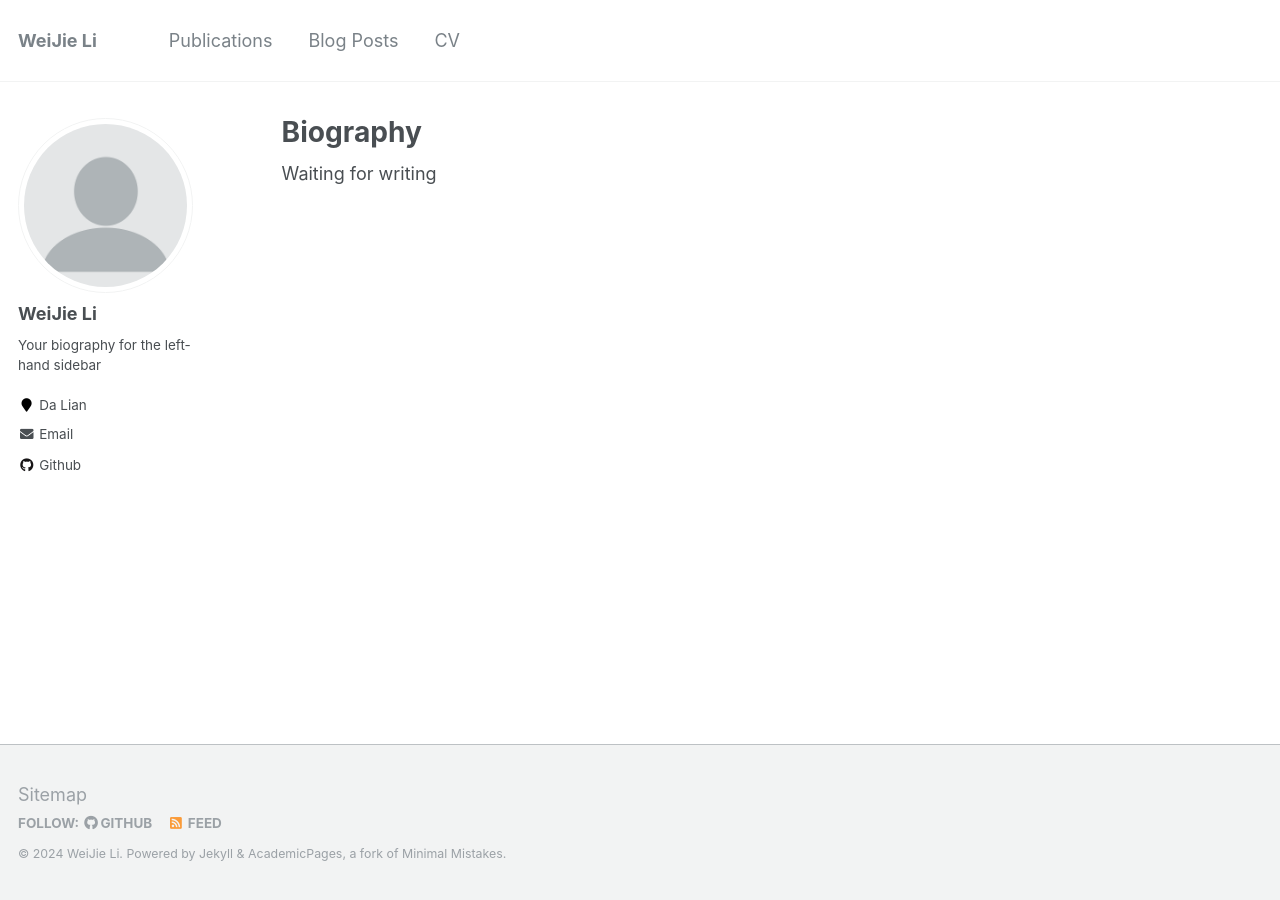
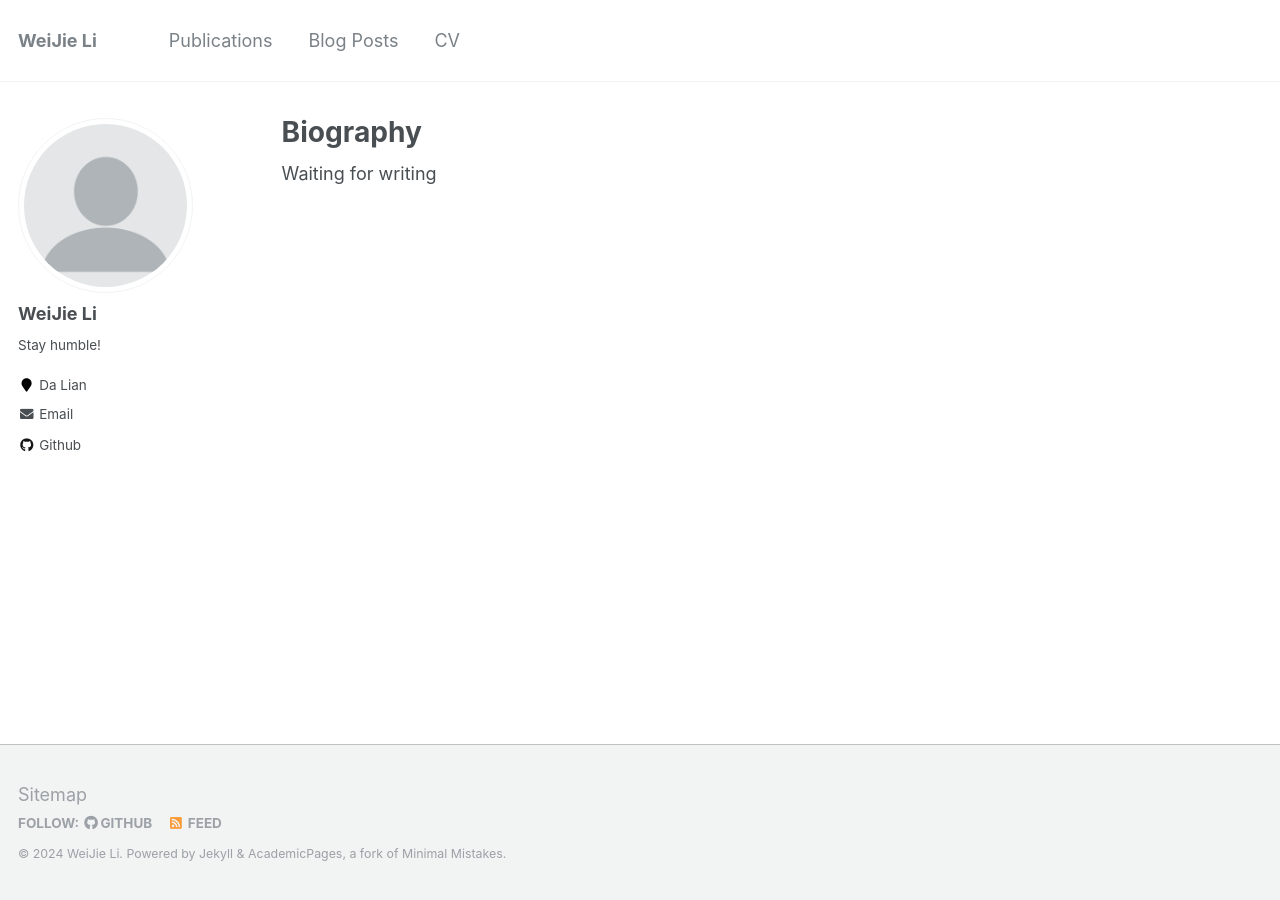
Before and after one commit to SilverBeats/Silverbeats.github.io, a Jekyll site: the page built from _pages/about.md, in a window 1280 px wide. Built offline with Jekyll 4.4.1, drawn with Linux system fonts in a browser that asks for light colours.

Commit message:
delete canme

```diff
--- a/CNAME
+++ /dev/null
@@ -1 +0,0 @@
-www.silverbeats.cn
--- a/_config.yml
+++ b/_config.yml
@@ -82,7 +82,7 @@
 author:
   name             : "WeiJie Li"
   avatar           : "profile.png"
-  bio              : "Your biography for the left-hand sidebar"
+  bio              : "Stay humble!"
   location         : "Da Lian"
   employer         :
   pubmed           :
```
